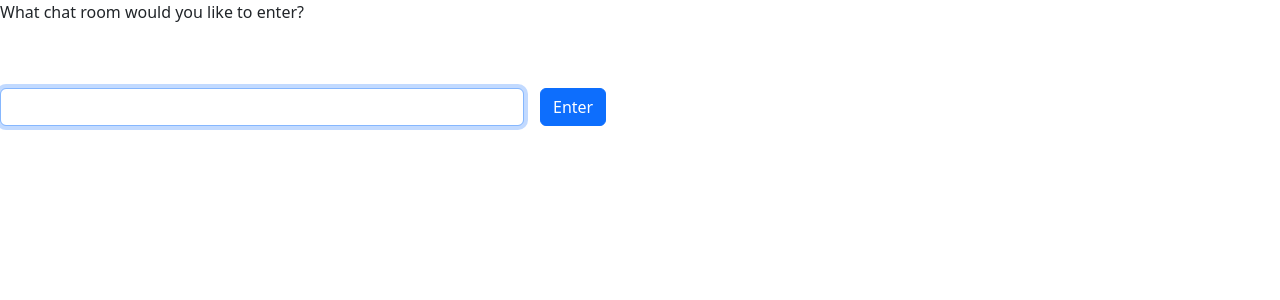
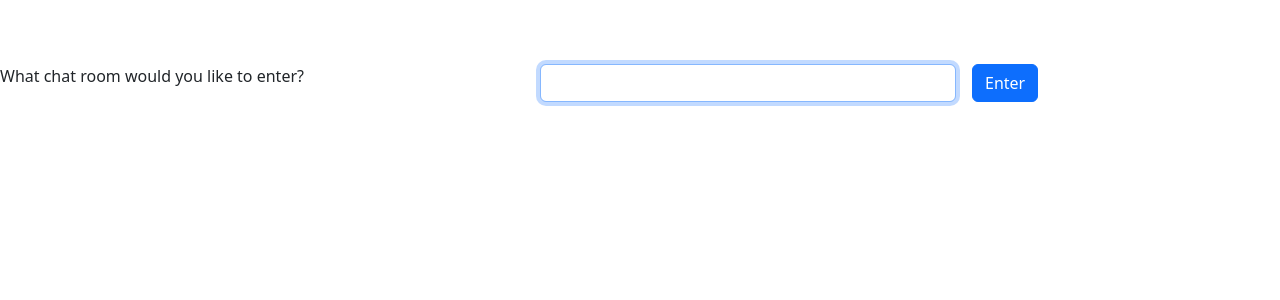
Before and after one commit to danieletchie/Zuri-Chatapp, a Django app: page / in a window 1280 px wide. Shown: the top 300 px of the page. Run offline with Django 4.2, Linux system fonts and the light colour scheme.

Commit message:
working on LocalStorage

```diff
--- a/chatapp/templates/chat/index.html
+++ b/chatapp/templates/chat/index.html
@@ -6,9 +6,9 @@
     <link href="https://cdn.jsdelivr.net/npm/bootstrap@5.2.0-beta1/dist/css/bootstrap.min.css" rel="stylesheet" integrity="sha384-0evHe/X+R7YkIZDRvuzKMRqM+OrBnVFBL6DOitfPri4tjfHxaWutUpFmBp4vmVor" crossorigin="anonymous">
 </head>
 <body>
-    What chat room would you like to enter?<br>
     <div class="row g-3 mt-5">
-        <div class="col-5">
+        <p class="col-5">What chat room would you like to enter?</p>
+        <div class="col-4">
             <input class="align-middle form-control" id="room-name-input" type="text" size="100">
         </div>
         <div class="col-3">
```
